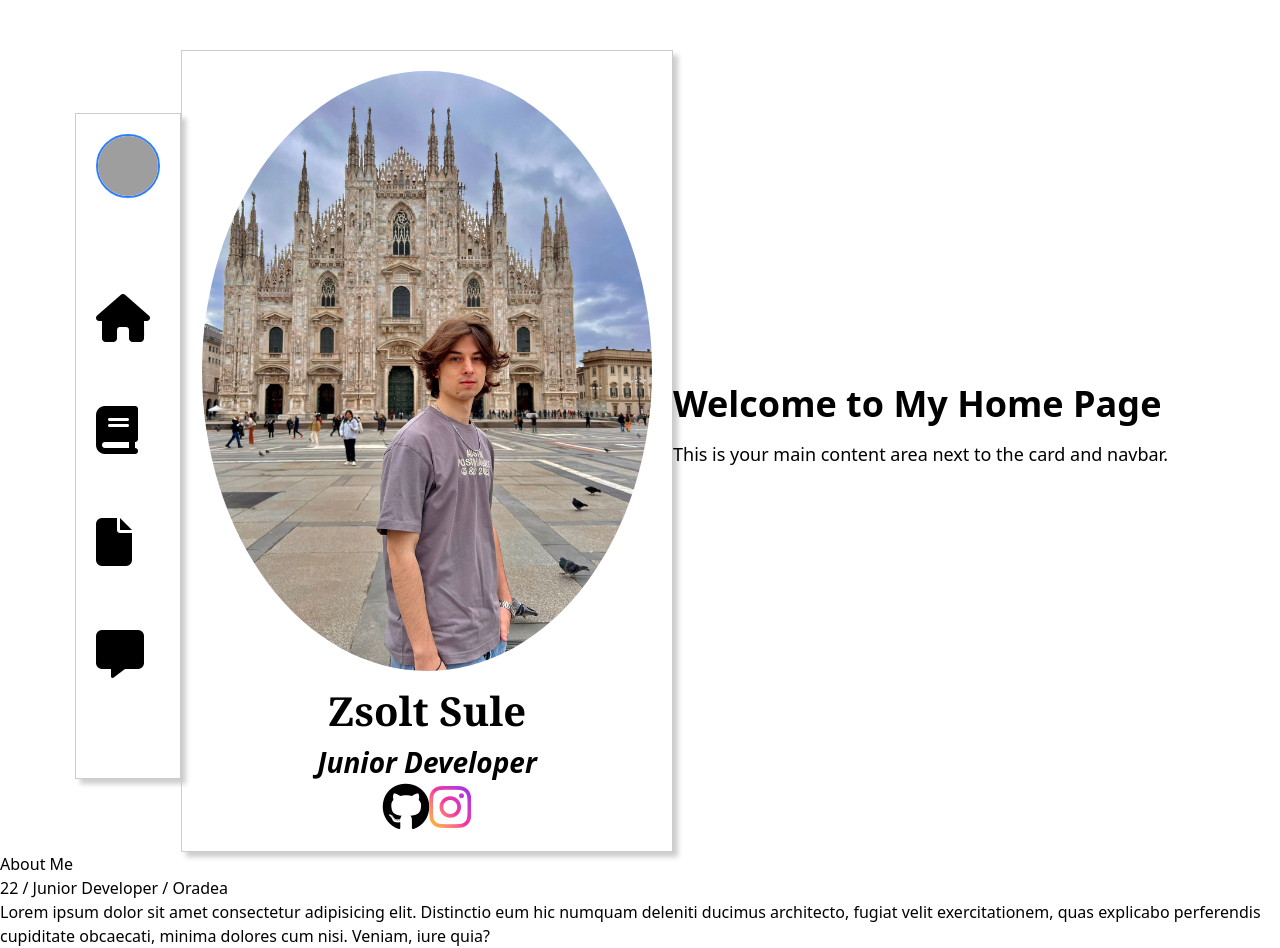
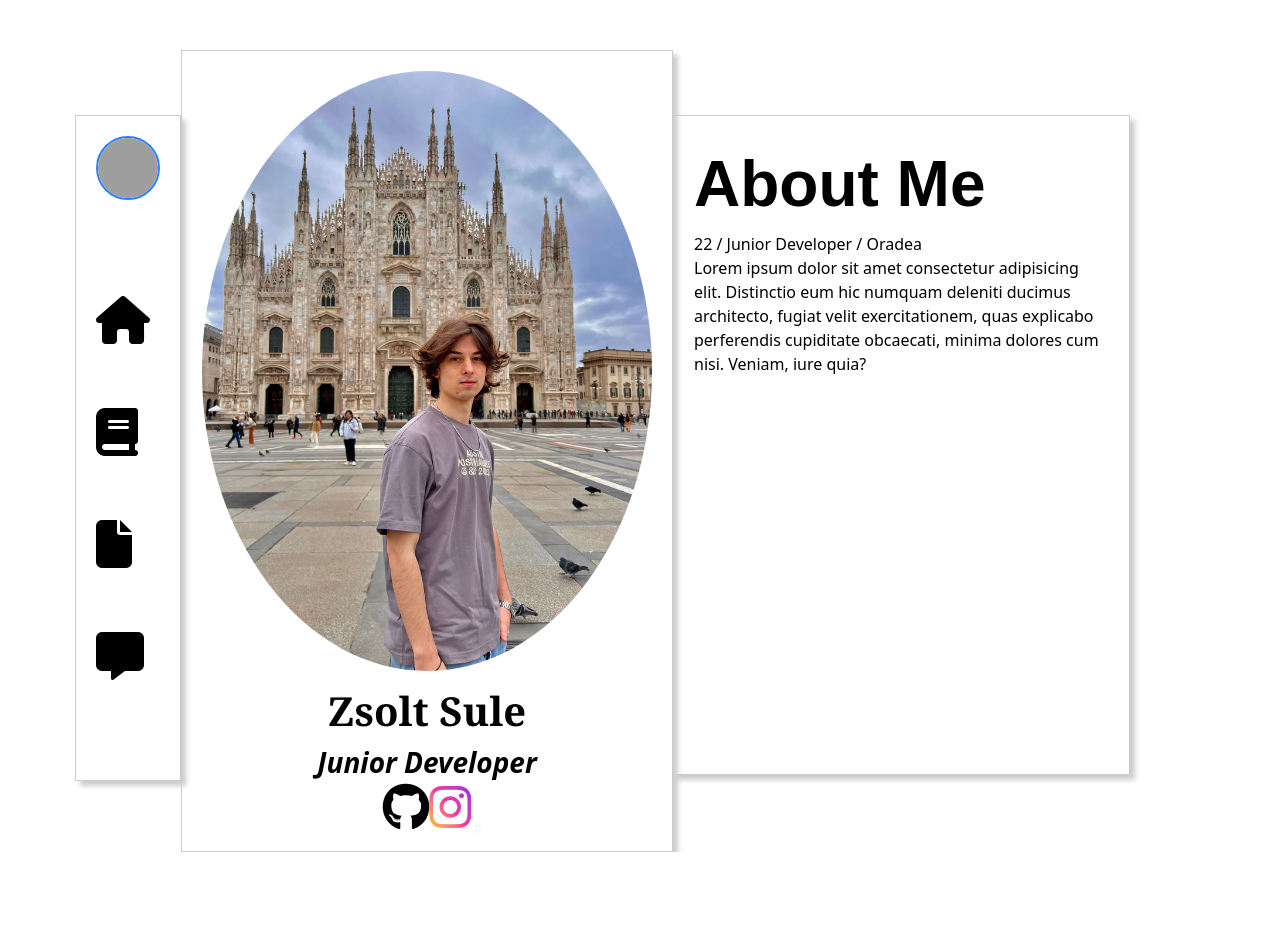
Before and after one commit to ZsoltSule/Personal-Portfolio-Website, a React (Vite) app: page / in a window 1280 px wide. After the commit the page ends 852 px from the top, so only its background shows below. Built offline with nearby package versions, Linux system fonts and the light colour scheme; grey boxes are pictures that could not be loaded; some icons are missing.

Commit message:
Fixed the bugs with the content layout and the scrolling, finished the overall design for pagination

```diff
--- a/src/App.jsx
+++ b/src/App.jsx
@@ -9,18 +9,15 @@ function App() {
 
     return (
         <Router>
-            <div>
-                <Card/>
-                <div>
-                    <Routes>
-                        <Route path="/" element={<Home/>}/>
-                        <Route path="/projects" element={<Projects/>}/>
-                        <Route path="/resume" element={<Resume/>}/>
-                        <Route path="/contacts" element={<Contacts/>}/>
-                        <Route path="*" element={<Navigate to="/" />}/>
-                    </Routes>
-                </div>
-            </div>
+            <Routes>
+                <Route path="/" element={<Card/>}>
+                <Route index element={<Home/>}/>
+                <Route path="projects" element={<Projects/>}/>
+                <Route path="resume" element={<Resume/>}/>
+                <Route path="contacts" element={<Contacts/>}/>
+                <Route path="*" element={<Navigate to="/"/>}/>
+                </Route>
+            </Routes>
         </Router>
     );
 }
--- a/src/Card.jsx
+++ b/src/Card.jsx
@@ -1,11 +1,11 @@
 import profilePic from './assets/pictures/card-profile-pic.jpeg'
 import circularPic from './assets/pictures/pfp_circular.png'
-import {Link} from 'react-router-dom'
+import {Link, Outlet} from 'react-router-dom'
 
 function Card(){
     return(
         <>
-        <div className="container flex">
+        <div className="flex items-start w-full">
             <nav className="navbar">
                 <ul className="space-y-16">
                     <li className="-mt-20 mb-24"><img src={circularPic} className="w-16 h-16 rounded-full border-2 border-blue-500" alt="profile"/></li>
@@ -30,9 +30,8 @@ function Card(){
                     <i className="fa-brands fa-square-linkedin text-5xl text-blue-800 hover:text-blue-900 transition-colors duration-300"></i>
                 </a>
             </div>
-            <div className="home-content flex-1">
-                <h1 className="text-4xl font-bold">Welcome to My Home Page</h1>
-                <p className="mt-4 text-lg">This is your main content area next to the card and navbar.</p>
+            <div className="flex-1 self-start">
+                <Outlet/>
             </div>
         </div>
         </>
--- a/src/card.css
+++ b/src/card.css
@@ -17,7 +17,7 @@
 .navbar{
     border: 1px solid hsl(0, 0%, 80%);
     margin-left: 75px;
-    margin-top: 40px;
+    margin-top: 115px;
     box-shadow: 5px 5px 5px hsla(0, 0%, 0%, 0.2);
     padding: 100px 20px;
 }
--- a/src/pages/home.css
+++ b/src/pages/home.css
@@ -0,0 +1,20 @@
+.home-container {
+    border: 1px solid hsl(0, 0%, 80%);
+    box-shadow: 5px 5px 5px hsla(0, 0%, 0%, 0.2);
+    padding: 20px;
+    margin-top: 115px;
+    margin-right: 150px;
+    height: 660px;
+    overflow-y: auto;
+    overflow-x: hidden;
+    scrollbar-width: none;
+    -ms-overflow-style: none;
+}
+.home-container::-webkit-scrollbar {
+    display: none;
+}
+h1{
+    font-size: 4rem;
+    font-weight: bold;
+    font-family: Arial;
+}
```
Also changed, not shown: src/pages/Home.jsx (line endings or trailing spaces).
